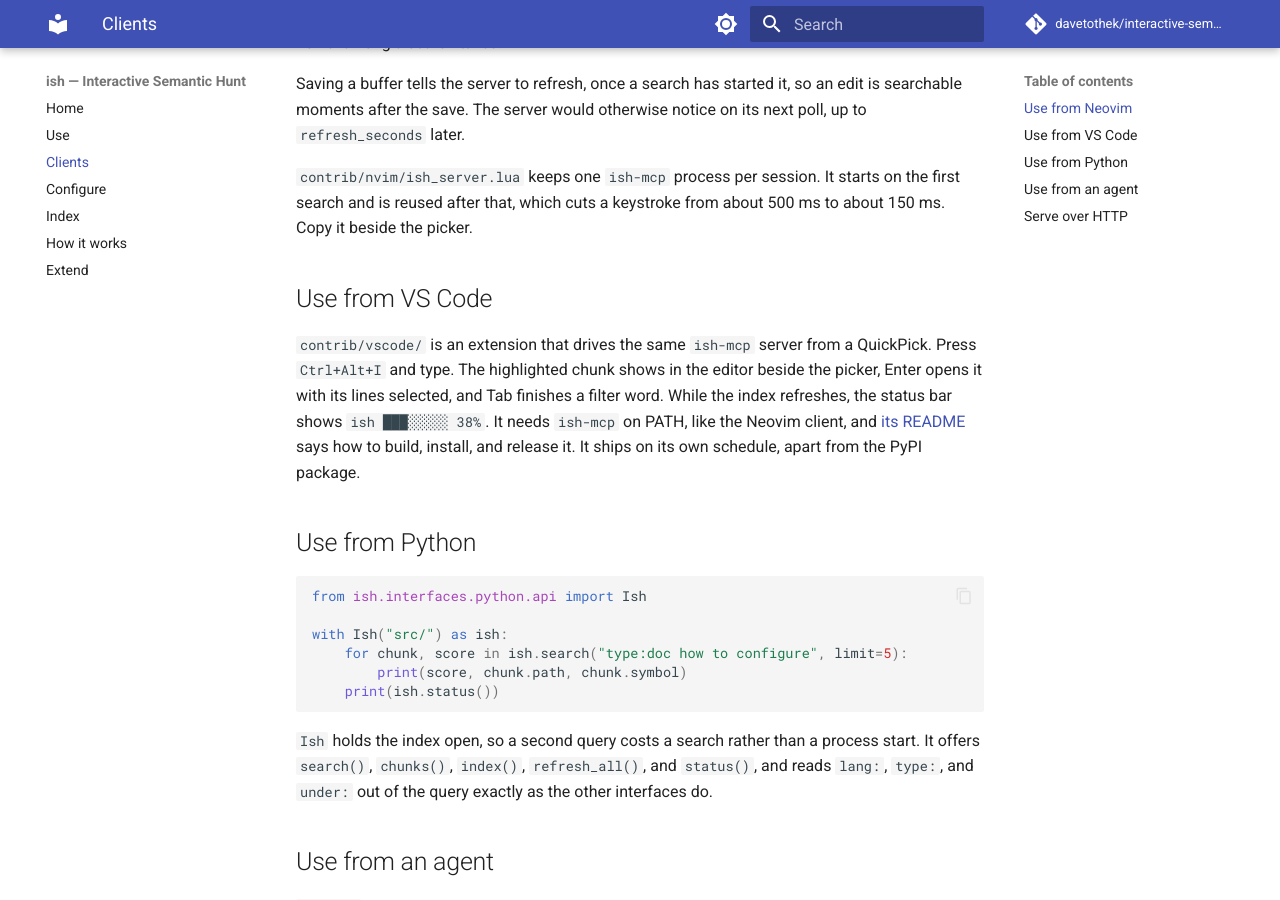
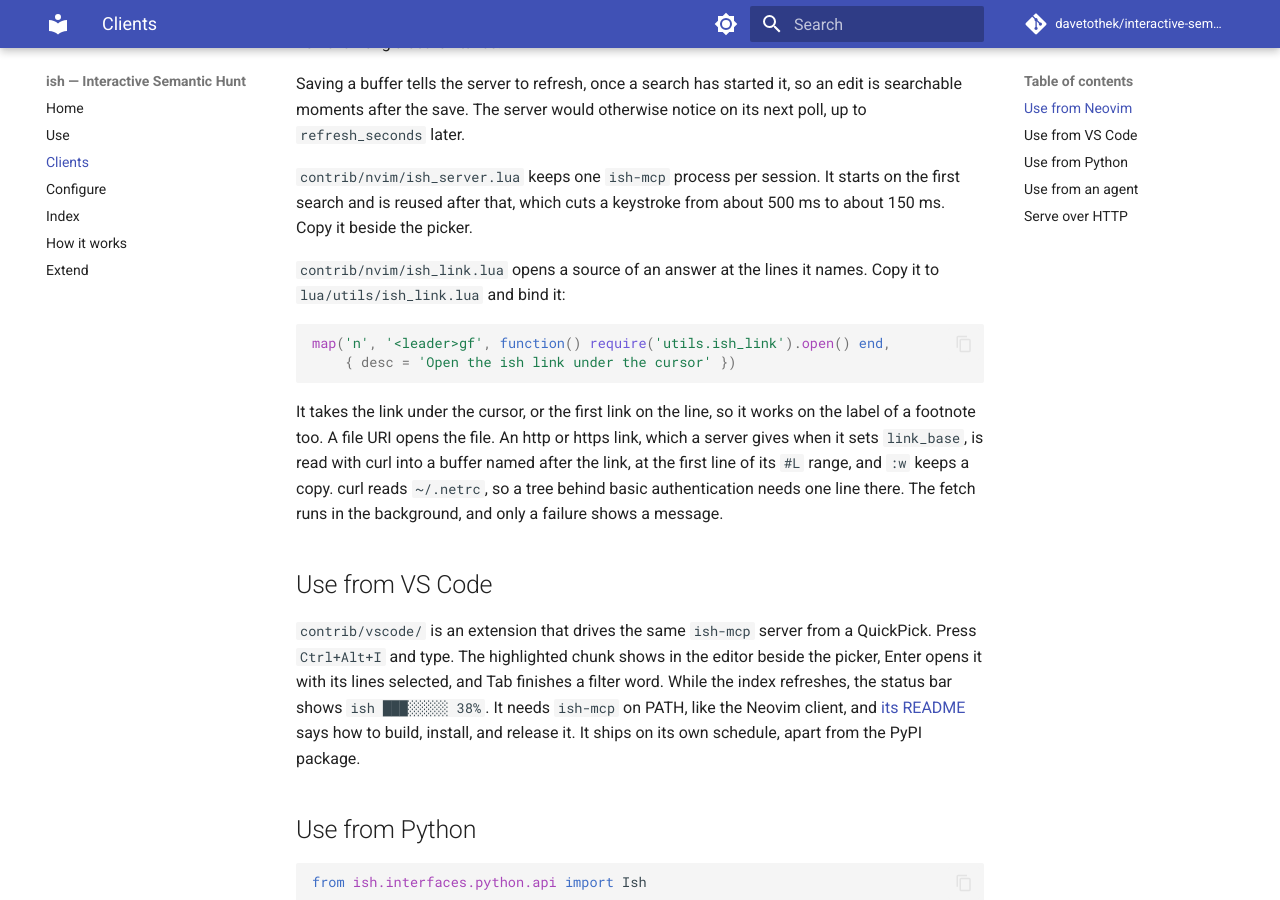
Before and after one commit to davetothek/interactive-semantic-hunt, an MkDocs documentation site: the page built from docs/clients.md, in a window 1280 px wide and 900 px high, scrolled down 580 px. Built offline with MkDocs 1.6.1 and Material for MkDocs 9.7.7, drawn with Linux system fonts in a browser that asks for light colours; comment, search, counter and statistics services are not loaded.

Commit message:
Open the source of an answer in Neovim with one key
An answer of ish --ask lists each source as a link with its lines in
the fragment. In Neovim, gx handed the link to the browser, and a file
URI or a link to a published tree did not open in the editor at the
lines it named.

contrib/nvim/ish_link.lua opens the link under the cursor, or the first
link on the line, so it works on the label of a footnote. A file URI
opens the file at the first line of its #L range. An http or https link
is read with curl into a buffer named after the link, with the filetype
of its file name and the same jump, so the links of a server with
link_base open in the editor. curl reads ~/.netrc for a tree behind
basic authentication. The fetch runs on vim.system, so Neovim keeps
drawing while it waits. Only a failure shows a message, because a
message draws over the statusline when cmdheight is 0.

Checked in a headless Neovim 0.12.5 against a local HTTP server: an
http link from a footnote line opened at line 12 as asciidoc, a file URI
opened at line 30, a 404 reported curl's reason and left the cursor in
place, and a line with no link warned once.

Co-Authored-By: Claude Opus 5.5 <noreply@anthropic.com>

````diff
--- a/docs/clients.md
+++ b/docs/clients.md
@@ -31,6 +31,22 @@ notice on its next poll, up to `refresh_seconds` later.
 `contrib/nvim/ish_server.lua` keeps one `ish-mcp` process per session. It
 starts on the first search and is reused after that, which cuts a keystroke
 from about 500 ms to about 150 ms. Copy it beside the picker.
+
+`contrib/nvim/ish_link.lua` opens a source of an answer at the lines it
+names. Copy it to `lua/utils/ish_link.lua` and bind it:
+
+```lua
+map('n', '<leader>gf', function() require('utils.ish_link').open() end,
+    { desc = 'Open the ish link under the cursor' })
+```
+
+It takes the link under the cursor, or the first link on the line, so it
+works on the label of a footnote too. A file URI opens the file. An http or
+https link, which a server gives when it sets `link_base`, is read with curl
+into a buffer named after the link, at the first line of its `#L` range, and
+`:w` keeps a copy. curl reads `~/.netrc`, so a tree behind basic
+authentication needs one line there. The fetch runs in the background, and
+only a failure shows a message.
 
 ## Use from VS Code
 
````
Also changed, not shown: CHANGELOG.md (+3 -0 lines), 1 other file.
